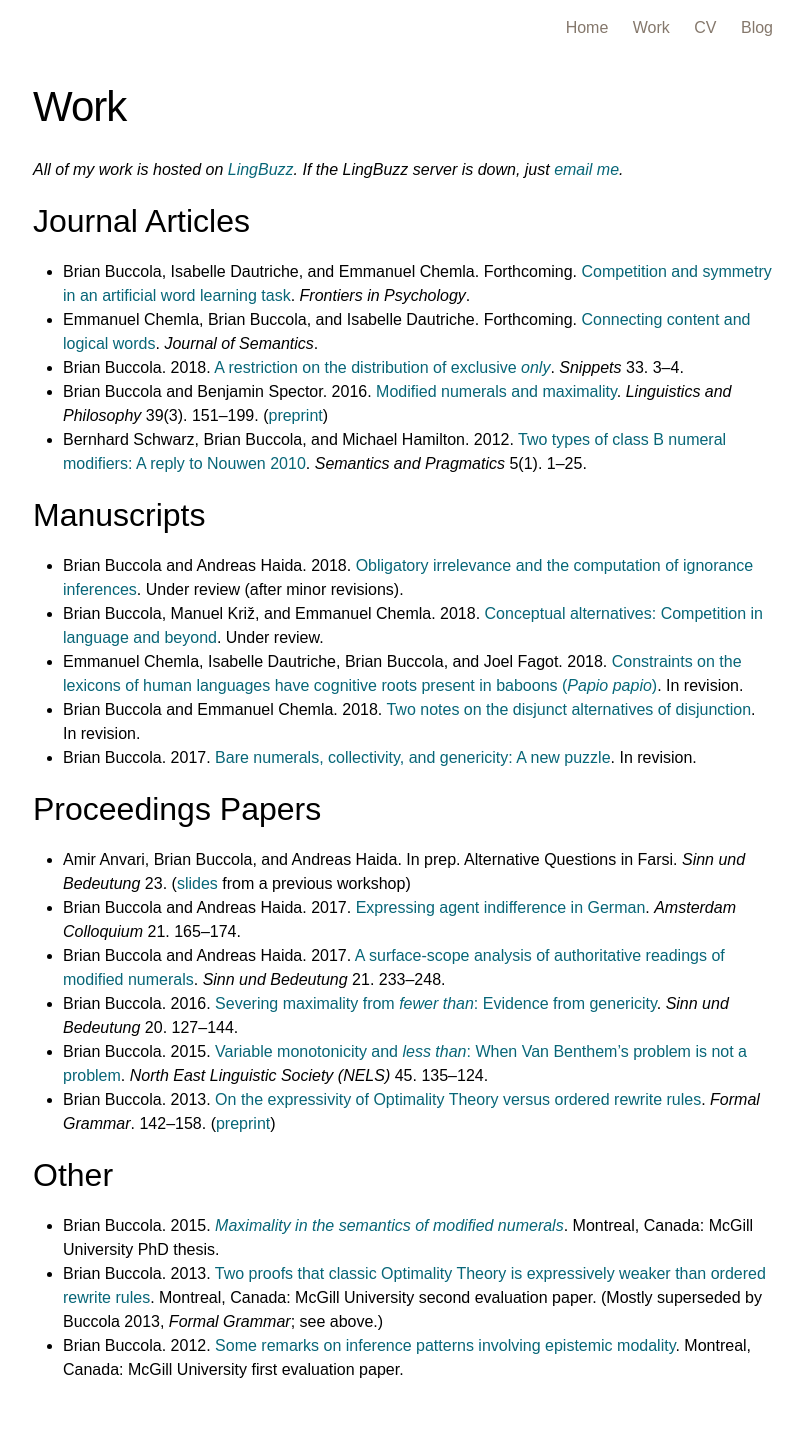
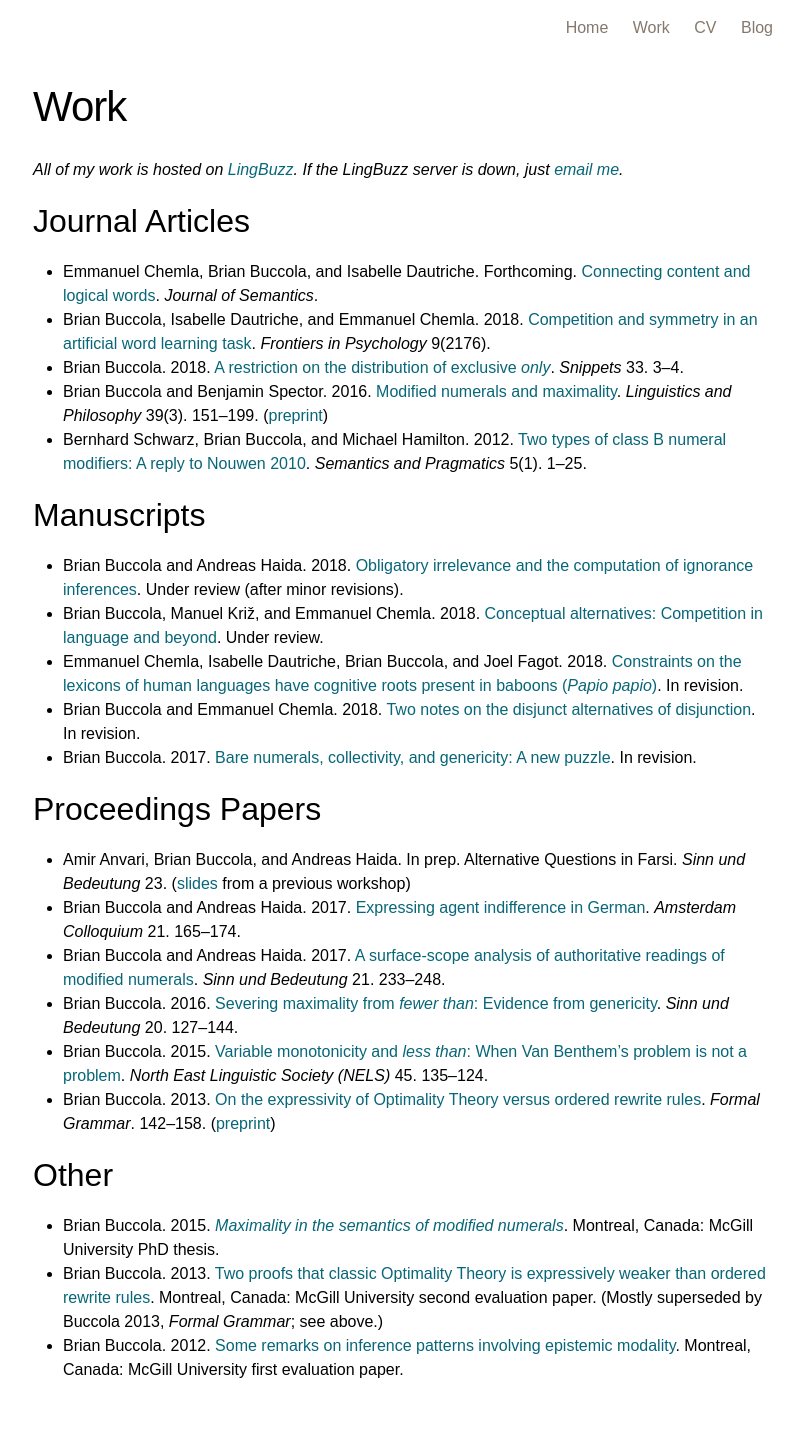
Before and after one commit to brianbuccola/brianbuccola.github.io, a Jekyll site: the page built from work.md, in a window 1280 px wide. Shown: the whole page, without its empty margins (237-1040 px from the left). Built offline with Jekyll 4.4.1, drawn with Linux system fonts in a browser that asks for light colours; some web fonts are replaced.

Commit message:
Update competition (Frontiers) paper

```diff
--- a/work.md
+++ b/work.md
@@ -12,13 +12,13 @@ redirect_from: /research.html
 
 ## Journal Articles
 
-- Brian Buccola, Isabelle Dautriche, and Emmanuel Chemla. Forthcoming. [Competition and symmetry in an artificial word learning task][competition-lb]. *Frontiers in Psychology*.
 - Emmanuel Chemla, Brian Buccola, and Isabelle Dautriche. Forthcoming. [Connecting content and logical words][connecting-sa]. *Journal of Semantics*.
+- Brian Buccola, Isabelle Dautriche, and Emmanuel Chemla. 2018. [Competition and symmetry in an artificial word learning task][competition]. *Frontiers in Psychology* 9(2176).
 - Brian Buccola. 2018. [A restriction on the distribution of exclusive *only*][only-snippet]. *Snippets* 33. 3--4.
 - Brian Buccola and Benjamin Spector. 2016. [Modified numerals and maximality][mod-num-max-doi]. *Linguistics and Philosophy* 39(3). 151--199. ([preprint][mod-num-max-lb])
 - Bernhard Schwarz, Brian Buccola, and Michael Hamilton. 2012. [Two types of class B numeral modifiers: A reply to Nouwen 2010][reply-to-nouwen-sp]. *Semantics and Pragmatics* 5(1). 1--25.
 
-[competition-lb]: https://ling.auf.net/lingbuzz/003992/current.pdf
+[competition]: https://dx.doi.org/10.3389/fpsyg.2018.02176
 [connecting-sa]: https://semanticsarchive.net/Archive/WVhYzUwM/Chemla-Buccola-Dautriche-ConnectWords.pdf
 [only-snippet]: http://www.ledonline.it/snippets/allegati/snippets33002.pdf
 [mod-num-max-doi]: https://dx.doi.org/10.1007/s10988-016-9187-2
```
